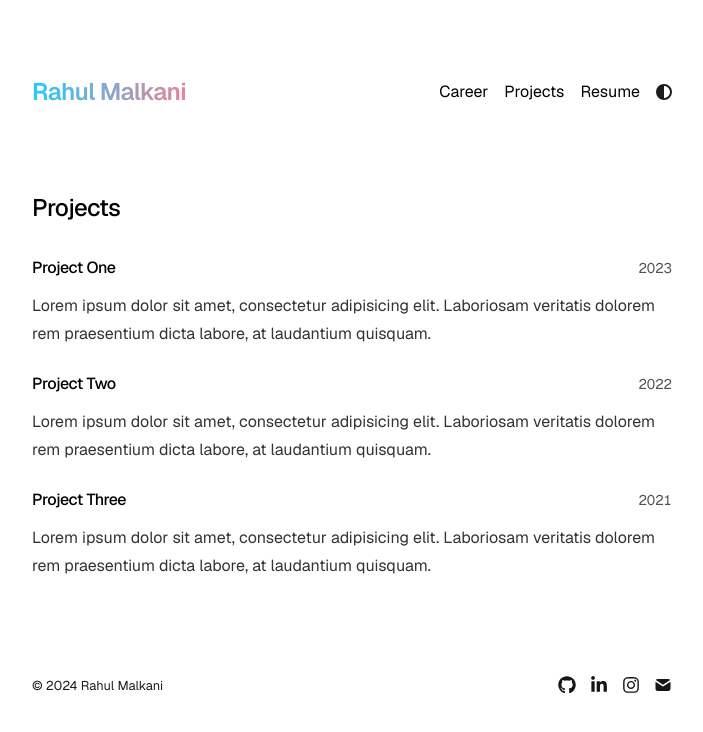
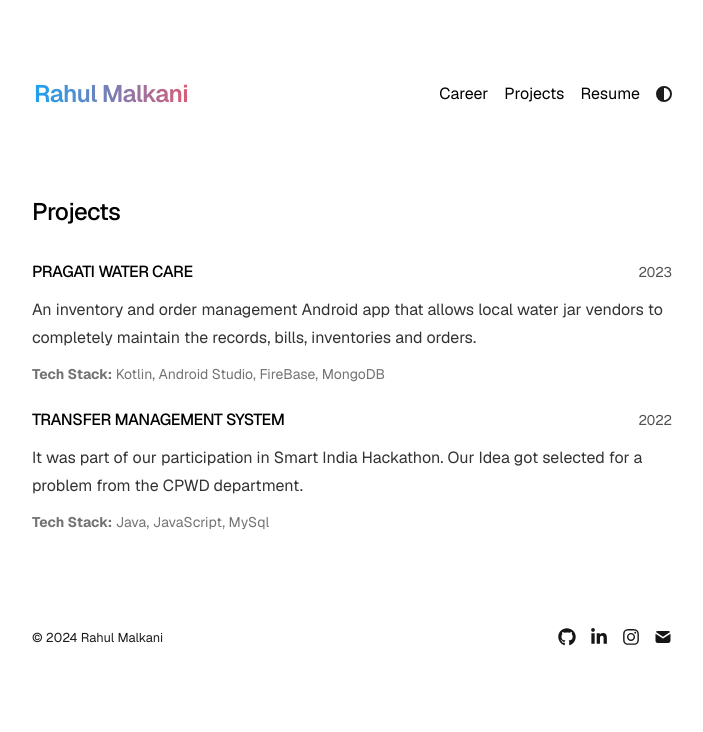
Before and after one commit to rahulmalkani/online-portfolio, a Next.js app: page /projects in a window 1280 px wide. Shown: the top 732 px of the page, without its empty margins (288-991 px from the left). Built offline with nearby package versions, Linux system fonts and the light colour scheme.

Commit message:
Projects page created

```diff
--- a/app/career/career-data.tsx
+++ b/app/career/career-data.tsx
@@ -10,15 +10,15 @@ export const jobs: Job[] = [
   {
     position: "SDE-II (Android)",
     company: "AngleOne",
-    duration: "Nov 2024 – Present",
+    duration: "Nov '24 – Present",
     description:
       "Currently building and enhancing the Android AngleOne App, providing seamless and secure mobile finance solutions for users.",
     url: "https://play.google.com/store/apps/details?id=com.msf.angelmobile&hl=en_IN&pli=1",
   },
   {
-    position: "Senior Android Engineer",
+    position: "SSE - Android",
     company: "Paytm",
-    duration: "Jan 2019 – Nov 2024",
+    duration: "Jul '19 – Nov '24",
     description:
       "My professional journey began at Paytm, where I worked on the core Scan & Pay module. This experience gave me hands-on exposure to UPI payments, cutting-edge technologies, and enhanced my problem-solving skills.\n\nDuring my time at Paytm, I worked on multiple product and engineering features, implementing key improvements such as Instrument Caching, Visa Single Click Payments, and various flow revamps. I leveraged technologies like MVVM, Kotlin, Room, Hilt, and Coroutines to enhance app functionality and user experience.\n\nAdditionally, I led the migration of the Scan & Pay module to Clean Architecture, implemented Test-Driven Development (TDD), and focused heavily on performance optimizations to ensure a smoother and more reliable app.",
     url: "https://play.google.com/store/search?q=paytm&c=apps&hl=en_IN",
@@ -26,7 +26,7 @@ export const jobs: Job[] = [
   {
     position: "Intern",
     company: "Times Internet",
-    duration: "Jul 2018 – Dec 2018",
+    duration: "Dec '18 – Apr '19",
     description:
       "I contributed to the revamp of the Times Prime app and developed an internal app for testing promotional QR codes. This tool enabled the internal teams to validate new features before release, enhancing the overall testing process.",
     url: "https://play.google.com/store/search?q=times+prime&c=apps&hl=en_IN",
--- a/app/career/page.tsx
+++ b/app/career/page.tsx
@@ -17,8 +17,8 @@ export default function Career() {
         {jobs.map((job, index) => (
           <div
             key={index}
-            className="p-6 border rounded-lg shadow-sm bg-white dark:bg-neutral-800 transition-transform hover:shadow-lg hover:scale-[1.03] duration-200"
-          >
+            className="p-6 border rounded-lg shadow-sm bg-white dark:bg-neutral-800 transition-transform hover:shadow-lg hover:scale-[1.03] duration-200">
+
             {/* Header */}
             <div className="flex justify-between items-center">
               <span className="text-lg font-semibold text-black dark:text-white">
@@ -30,7 +30,7 @@ export default function Career() {
             </div>
 
             {/* Company */}
-            <div className="mb-4 text-lg font-semibold text-blue-600 dark:text-blue-400">
+            <div className="mb-4 text-lg font-semibold text-blue-600 dark:text-blue-400 -mt-0.5">
               <a
                 href={job.url}
                 target="_blank"
--- a/app/components/footer.tsx
+++ b/app/components/footer.tsx
@@ -2,10 +2,8 @@
 
 import React from "react";
 import {
-  FaXTwitter,
   FaGithub,
   FaInstagram,
-  FaRss,
   FaLinkedinIn,
 } from "react-icons/fa6";
 import { TbMailFilled } from "react-icons/tb";
@@ -48,14 +46,7 @@ export default function Footer() {
   return (
     <small className="block lg:mt-24 mt-16 text-[#1C1C1C] dark:text-[#D4D4D4]">
       <time>© {YEAR}</time>{" "}
-      <a
-        className="no-underline"
-        href={socialLinks.twitter}
-        target="_blank"
-        rel="noopener noreferrer"
-      >
         {metaData.title}
-      </a>
       <style jsx>{`
         @media screen and (max-width: 480px) {
           article {
--- a/app/components/nav.tsx
+++ b/app/components/nav.tsx
@@ -13,8 +13,12 @@ export function Navbar() {
     <nav className="lg:mb-16 mb-12 py-5">
       <div className="flex flex-col md:flex-row md:items-center justify-between">
         <div className="flex items-center md:justify-start justify-center">
-          <Link href="/" className="text-2xl font-semibold tracking-tight gradient-text">
+          <Link
+            href="/"
+            className="text-2xl font-semibold tracking-tight gradient-text border-2 border-transparent hover:border-gradient rounded-lg group relative"
+          >
             {metaData.title}
+            <span className="absolute bottom-0 left-1/2 w-0 h-0.5 bg-gradient-to-r from-[#1DA1F2] to-[#D85C76] dark:from-[#24CCFF] dark:to-[#EA8396] transition-all duration-500 ease-in-out group-hover:w-full group-hover:left-0"></span>
           </Link>
         </div>
         <div className="flex flex-row gap-4 mt-6 md:mt-0 md:ml-auto items-center">
--- a/app/global.css
+++ b/app/global.css
@@ -174,7 +174,13 @@ table {
 }
 
 .gradient-text {
-  background: linear-gradient(90deg, #24CCFF, #EA8396);
+  background: linear-gradient(90deg, #1DA1F2, #D85C76); /* Light mode gradient */
   -webkit-background-clip: text;
   -webkit-text-fill-color: transparent;
 }
+
+.dark .gradient-text {
+  background: linear-gradient(90deg, #24CCFF, #EA8396); /* Dark mode gradient */
+  -webkit-background-clip: text;
+  -webkit-text-fill-color: transparent;
+}
--- a/app/page.tsx
+++ b/app/page.tsx
@@ -12,9 +12,9 @@ export default function Page() {
       rounded-full
       block
       lg:brightness-100
-      lg:hover:brightness-110
+      lg:hover:brightness-105
       lg:hover:scale-105
-      brightness-110
+      brightness-105
       transition-transform
       duration-300
       mx-auto
--- a/app/projects/page.tsx
+++ b/app/projects/page.tsx
@@ -13,12 +13,9 @@ export default function Projects() {
       <h1 className="mb-8 text-2xl font-medium tracking-tight">Projects</h1>
       <div className="space-y-6">
         {projects.map((project, index) => (
-          <a
+          <div
             key={index}
-            href={project.url}
-            target="_blank"
-            rel="noopener noreferrer"
-            className="block group hover:opacity-80 transition-opacity duration-200"
+            className="block group transition-opacity duration-200"
           >
             <div className="flex flex-col">
               <div className="w-full flex justify-between items-baseline">
@@ -32,8 +29,25 @@ export default function Projects() {
               <p className="prose prose-neutral dark:prose-invert pt-3">
                 {project.description}
               </p>
+              {/* Show Tech Stack */}
+              <div className="mt-3 text-sm text-neutral-500 dark:text-neutral-300">
+                <strong>Tech Stack:</strong> {project.techStack}
+              </div>
+              {/* Conditionally render URL if present */}
+              {project.url && (
+                <div className="mt-3 text-sm">
+                  <a
+                    href={project.url}
+                    target="_blank"
+                    rel="noopener noreferrer"
+                    className="text-blue-600 dark:text-blue-400 hover:text-blue-600 dark:hover:text-blue-400 hover:underline"
+                  >
+                    Visit Project
+                  </a>
+                </div>
+              )}
             </div>
-          </a>
+          </div>
         ))}
       </div>
     </section>
--- a/app/projects/project-data.tsx
+++ b/app/projects/project-data.tsx
@@ -2,29 +2,25 @@ export interface Project {
   title: string;
   year: number;
   description: string;
-  url: string;
+  url?: string; // URL is now optional
+  techStack: string;
 }
 
 export const projects: Project[] = [
   {
-    title: "Project One",
+    title: "PRAGATI WATER CARE",
     year: 2023,
     description:
-      "Lorem ipsum dolor sit amet, consectetur adipisicing elit. Laboriosam veritatis dolorem rem praesentium dicta labore, at laudantium quisquam.",
-    url: "https://example.com/",
+      "An inventory and order management Android app that allows local water jar vendors to completely maintain the records, bills, inventories and orders.",
+    url: "",
+    techStack: "Kotlin, Android Studio, FireBase, MongoDB",
   },
   {
-    title: "Project Two",
+    title: "TRANSFER MANAGEMENT SYSTEM",
     year: 2022,
     description:
-      "Lorem ipsum dolor sit amet, consectetur adipisicing elit. Laboriosam veritatis dolorem rem praesentium dicta labore, at laudantium quisquam.",
-    url: "https://example.com/",
-  },
-  {
-    title: "Project Three",
-    year: 2021,
-    description:
-      "Lorem ipsum dolor sit amet, consectetur adipisicing elit. Laboriosam veritatis dolorem rem praesentium dicta labore, at laudantium quisquam.",
-    url: "https://example.com/",
+      "It was part of our participation in Smart India Hackathon. Our Idea got selected for a problem from the CPWD department.",
+    url: "",
+    techStack: "Java, JavaScript, MySql",
   },
 ];
```
